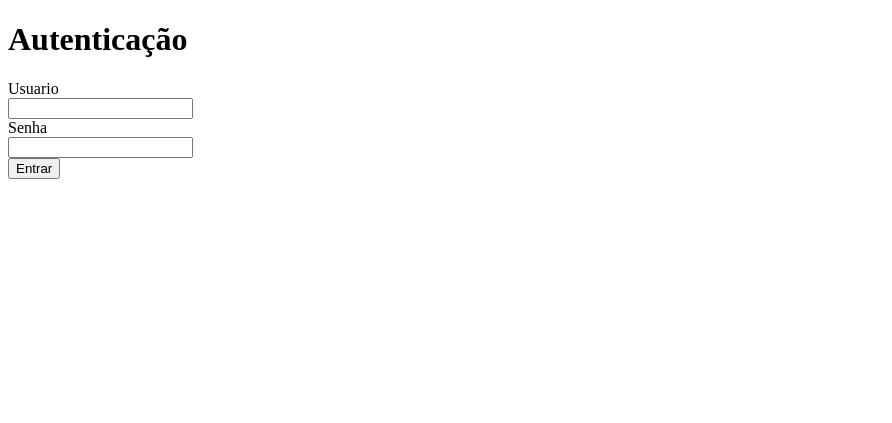
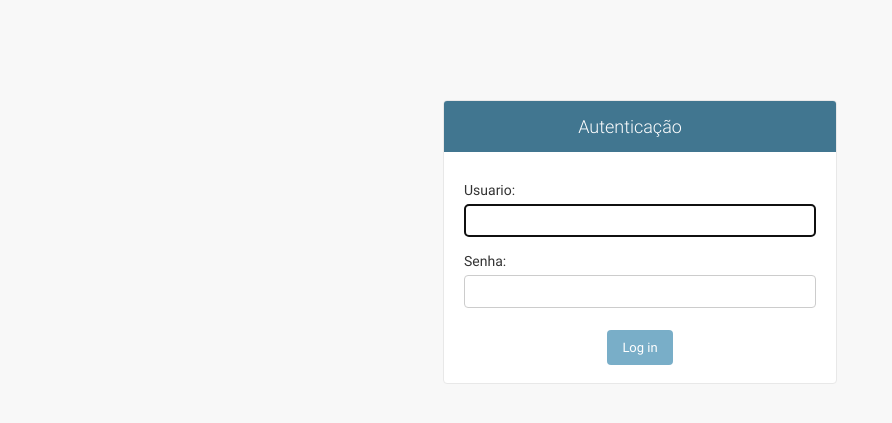
Before and after one commit to luucassilva/my_schedules, a Django app: page /login/ in a window 1280 px wide. Shown: the top 423 px of the page, without its empty margins (0-892 px from the left). Run offline with Django 3.2, Linux system fonts and the light colour scheme.

Commit message:
Implementando front-end da pagina login

```diff
--- a/templates/login.html
+++ b/templates/login.html
@@ -3,21 +3,63 @@
 
 <head>
     <meta charset="UTF-8">
-    <title>My_Schedules</title>
+    <title>Log in | My_Schedules site admin</title>
+
+    <link rel="stylesheet" type="text/css" href="/static/admin/css/base.css">
+    <link rel="stylesheet" type="text/css" href="/static/admin/css/nav_sidebar.css">
+    <script src="/static/admin/js/nav_sidebar.js" defer></script>
+    <link rel="stylesheet" type="text/css" href="/static/admin/css/login.css">
+    <meta name="viewport" content="user-scalable=no, width=device-width, initial-scale=1.0, maximum-scale=1.0">
+    <link rel="stylesheet" type="text/css" href="/static/admin/css/responsive.css">
+    <meta name="robots" content="NONE,NOARCHIVE">
+
 </head>
 
-<body>
-    <h1>Autenticação</h1>
+<body class="login" data-admin-utc-offset="0">
 
-    <form action="submit" method ="POST">{% csrf_token %}
-      <div>
-        <label>Usuario</label><br>
-        <input type="text" name = "username"><br>
-        <label>Senha</label><br>
-        <input type="password" name = "password"><br>
-        <button type="submit">Entrar</button>
+    <!-- Container -->
+    <div id="container">
+
+        <!-- Header -->
+        <div id="header">
+            <div id="branding">
+                <h1 id="site-name"><a>Autenticação</a></h1>
             </div>
+        </div>
+        <!-- END Header -->
+
+        <div class="main shifted" id="main">
+
+            <div class="content">
+
+                <!-- Content -->
+                <div id="content" class="colM">
+
+                    <div id="content-main">
+
+                        <form action="submit" method ="POST"  id="login-form">{% csrf_token %}
+
+                          <div class="form-row">
+                            <label class="required" for="id_username">Usuario: </label>
+                            <input type="text" name="username" autofocus autocapitalize="none" autocomplete="username" maxlength="150" required id="id_username">
+                          </div>
+
+                          <div class="form-row">
+                            <label class="required" for="id_password">Senha: </label>
+                            <input type="password" name="password" autocomplete="current-password" required id="id_password">
+                          </div>
+
+                          <div class="submit-row">
+                            <input type="submit" value="Log in">
+                          </div>
+
+                          <input hidden><br>
+
                         </form>
+
+                        </div>
+                          <br class="clear">
+                        </div>
 
                         {% for message in messages%}
                             <div>
@@ -25,6 +67,17 @@
                             </div>
                         {% endfor %}
 
+                    </div>
+
+                </div>
+
+            </div>
+
+        </div>
+
+    </div>
+    <!-- END Container -->
+
 </body>
 
 </html>
--- a/templates/model-footer.html
+++ b/templates/model-footer.html
@@ -1,3 +1,3 @@
-<p href="https://github.com/luucassilva">
-  Desenvolvido por -<link> Lucas Silva.</link>
+<p>
+  Desenvolvido por - <a href="https://github.com/luucassilva">Lucas Silva</a></h1>
 </p>
```
Also changed, not shown: db.sqlite3. Lines whose indentation alone changed are shown as unchanged.
